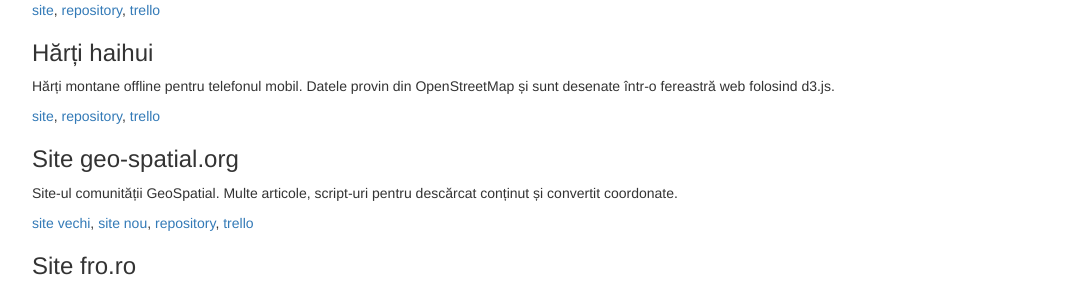
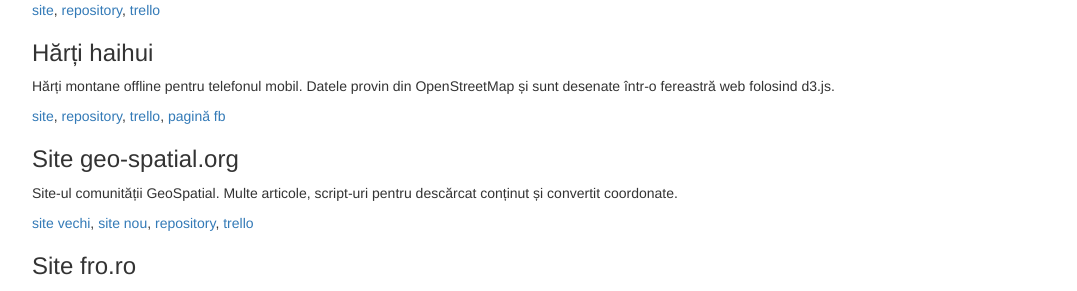
Before and after one commit to mgax/grep.ro, a Jekyll site: the page built from proiecte.md, in a window 1280 px wide. Shown: the part 176-467 px from the top of the page, without its empty margins (38-1115 px from the left). Built offline with Jekyll 4.4.1, drawn with Linux system fonts in a browser that asks for light colours; nearby versions of some CDN libraries.

Commit message:
link to haihui fb page

```diff
--- a/proiecte.md
+++ b/proiecte.md
@@ -19,7 +19,8 @@
 
 [site](https://haihui.grep.ro),
 [repository](https://github.com/mgax/haihui),
-[trello](https://trello.com/b/5TpmWzNO/haihui)
+[trello](https://trello.com/b/5TpmWzNO/haihui),
+[pagină fb](https://www.facebook.com/HartiHaihui)
 
 ### Site geo-spatial.org
 Site-ul comunității GeoSpatial. Multe articole, script-uri pentru descărcat
```
